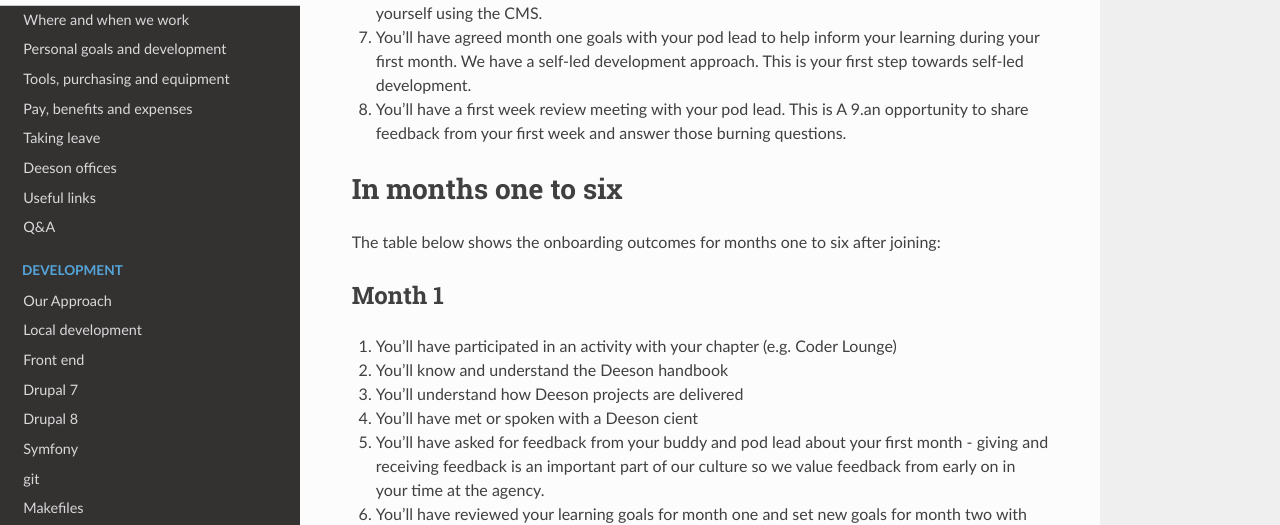
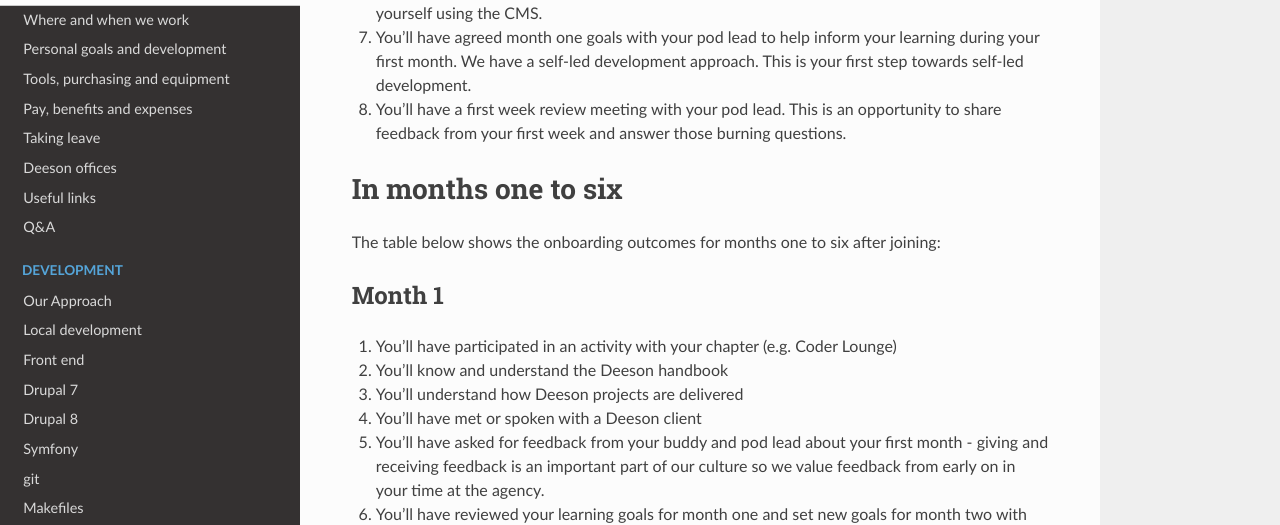
Before and after one commit to teamdeeson/codex, an MkDocs documentation site: the page built from docs/working-at-deeson/joining-deeson.md, in a window 1280 px wide and 900 px high, scrolled down 2441 px. Shown: the part 158-683 px from the top of the window. Built offline with MkDocs 1.6.1, drawn with Linux system fonts in a browser that asks for light colours; nearby versions of some CDN libraries; old or Windows-style settings are respelled for this version of MkDocs.

Commit message:
Update joining-deeson.md

```diff
--- a/docs/working-at-deeson/joining-deeson.md
+++ b/docs/working-at-deeson/joining-deeson.md
@@ -77,8 +77,7 @@
 5. You’ll have had your official photo taken. Doug Mackay is the person to ask to take your photo.
 6. You’ll have your photo added to the Deeson team page on the agency website. You can do this yourself using the CMS.
 7. You’ll have agreed month one goals with your pod lead to help inform your learning during your first month. We have a self-led development approach. This is your first step towards self-led development.
-8. You’ll have a first week review meeting with your pod lead. This is A
-9.an opportunity to share feedback from your first week and answer those burning questions.
+8. You’ll have a first week review meeting with your pod lead. This is an opportunity to share feedback from your first week and answer those burning questions.
 
 #In months one to six
 
@@ -89,7 +88,7 @@
 1. You’ll have participated in an activity with your chapter (e.g. Coder Lounge)
 2. You’ll know and understand the Deeson handbook
 3. You’ll understand how Deeson projects are delivered
-4. You’ll have met or spoken with a Deeson cient
+4. You’ll have met or spoken with a Deeson client
 5. You’ll have asked for feedback from your buddy and pod lead about your first month - giving and receiving feedback is an important part of our culture so we value feedback from early on in your time at the agency.
 6. You’ll have reviewed your learning goals for month one and set new goals for month two with your pod and chapter leads.
 
```
